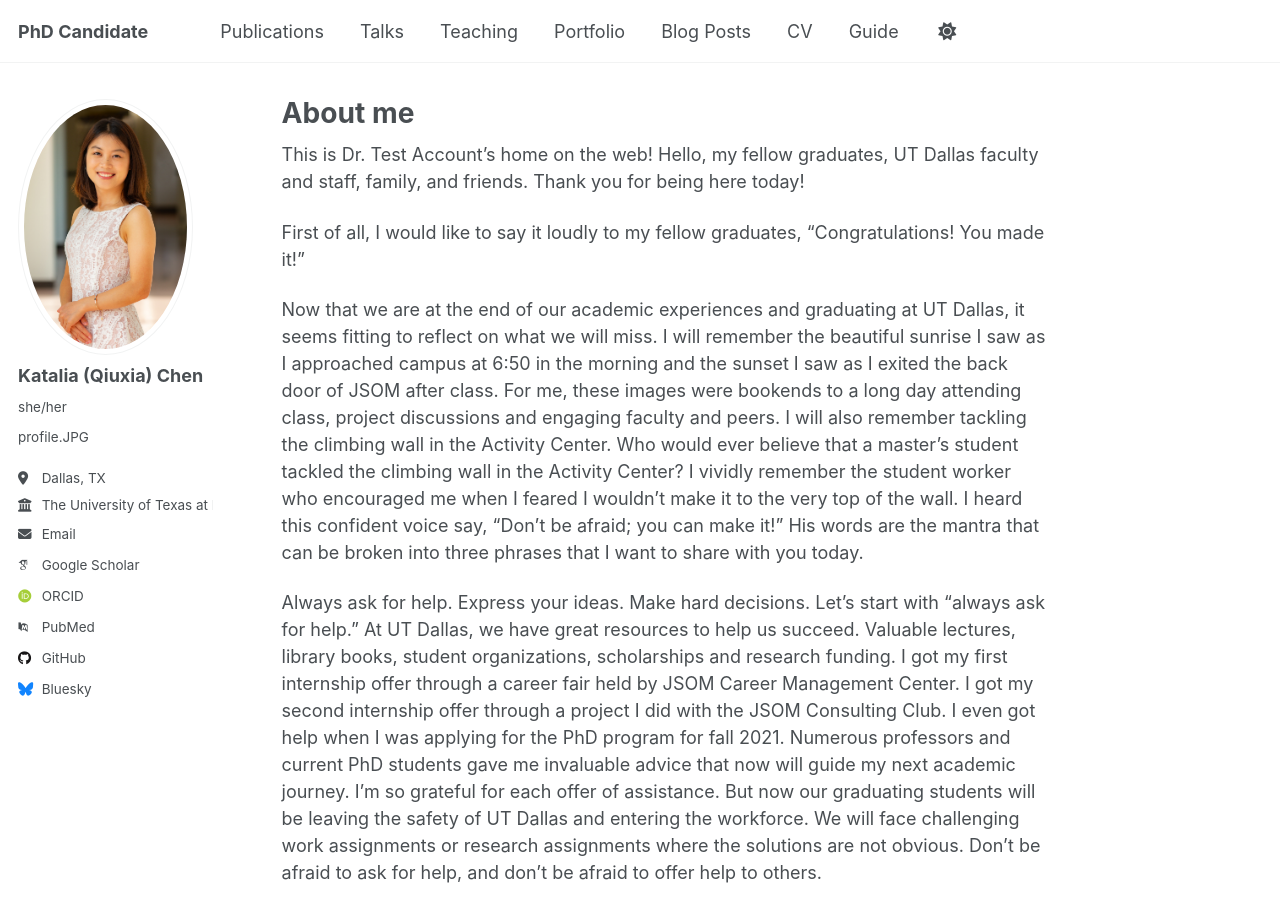
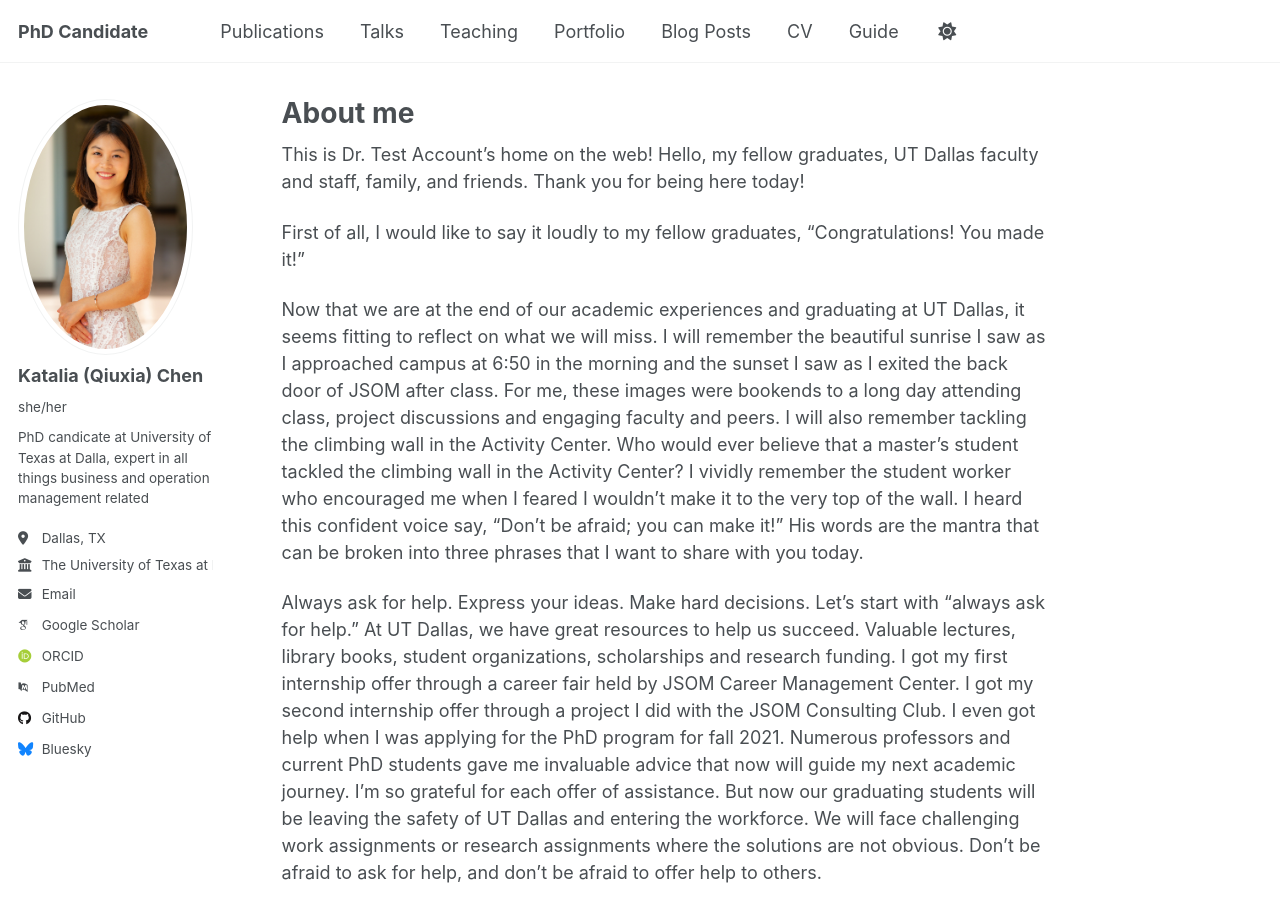
Before and after one commit to qxc2/Katalia_Qiuxia_Chen_v1, a Jekyll site: the page built from _pages/about.md, in a window 1280 px wide and 900 px high. Built offline with Jekyll 4.4.1, drawn with Linux system fonts in a browser that asks for light colours; some web fonts are replaced.

Commit message:
Update _config.yml

```diff
--- a/_config.yml
+++ b/_config.yml
@@ -25,7 +25,7 @@ author:
   avatar           : "profile.JPG"
   name             : "Katalia (Qiuxia) Chen"
   pronouns         : "she/her" # example: "she/her"
-  bio              : "profile.JPG"
+  bio              : "PhD candicate at University of Texas at Dalla, expert in all things business and operation management related"
   location         : "Dallas, TX"
   employer         : "The University of Texas at Dallas"
   uri              : # URL
```
